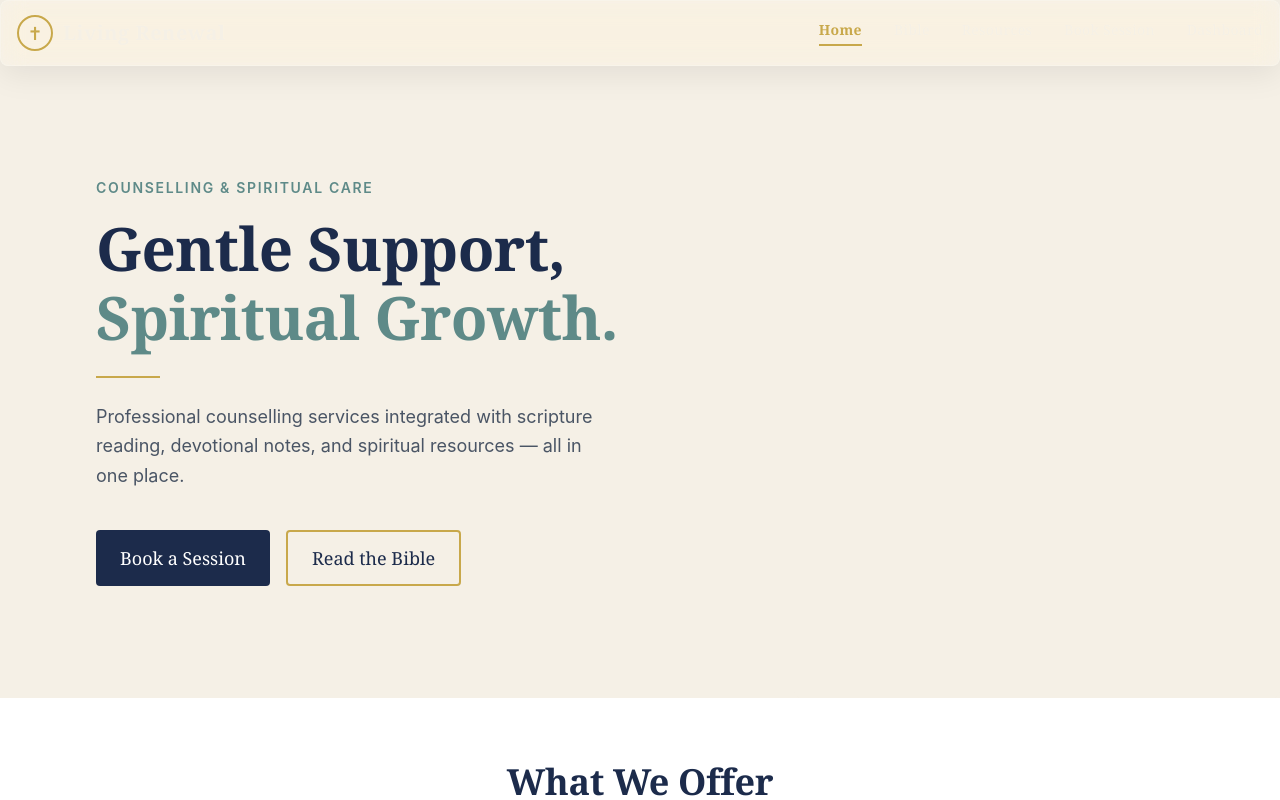
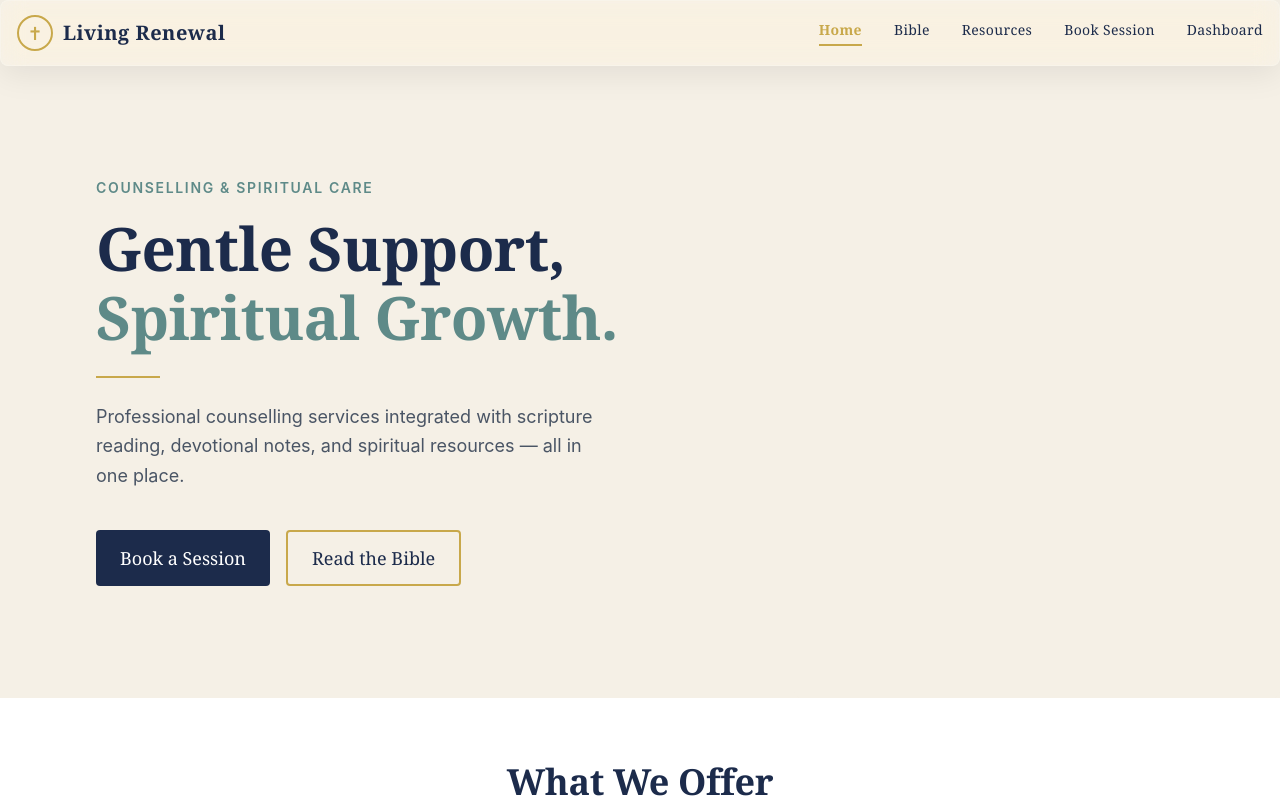
Before and after one commit to monera-27/counselling-app, a Next.js app: page / in a window 1280 px wide. Shown: the top 800 px of the page. Built offline with nearby package versions, Linux system fonts and the light colour scheme.

Commit message:
feat: add local Bible data, fix header contrast, implement glass cards

```diff
--- a/components/layout/Header.jsx
+++ b/components/layout/Header.jsx
@@ -17,7 +17,7 @@ export default function Header() {
             <span className="w-9 h-9 rounded-full border-2 border-gold flex items-center justify-center text-gold text-lg shrink-0 transition-all duration-200 group-hover:bg-gold/10 group-hover:scale-105 dark:border-gold/70">
               ✝
             </span>
-            <span className="font-serif text-xl font-bold text-cream tracking-wide transition-colors duration-200 group-hover:text-gold dark:text-gray-100 dark:group-hover:text-gold">
+            <span className="font-serif text-xl font-bold text-navy tracking-wide transition-colors duration-200 group-hover:text-gold dark:text-navy-100 dark:group-hover:text-gold">
               Living Renewal
             </span>
           </Link>
--- a/components/layout/MobileMenu.jsx
+++ b/components/layout/MobileMenu.jsx
@@ -32,7 +32,7 @@ export default function MobileMenu({ isOpen, onClose }) {
                 ${
                   isActive
                     ? 'text-gold bg-gold/10 border-gold font-semibold'
-                    : 'text-cream border-transparent hover:text-gold hover:bg-gold/5'
+                    : 'text-navy border-transparent hover:text-gold hover:bg-gold/5'
                 }
               `}
             >
--- a/components/layout/Navigation.jsx
+++ b/components/layout/Navigation.jsx
@@ -30,7 +30,7 @@ export default function Navigation() {
               isActive
                 ? 'text-gold border-gold font-bold'
                 : // Inactive: cream text, transparent underline, hover gold
-                  'text-cream border-transparent hover:text-gold hover:border-gold/50'
+                  'text-navy border-transparent hover:text-gold hover:border-gold/50'
             )}
           >
             {item.label}
```
Also changed, not shown: 1 other file (tests, documents, lock files or other folders).
